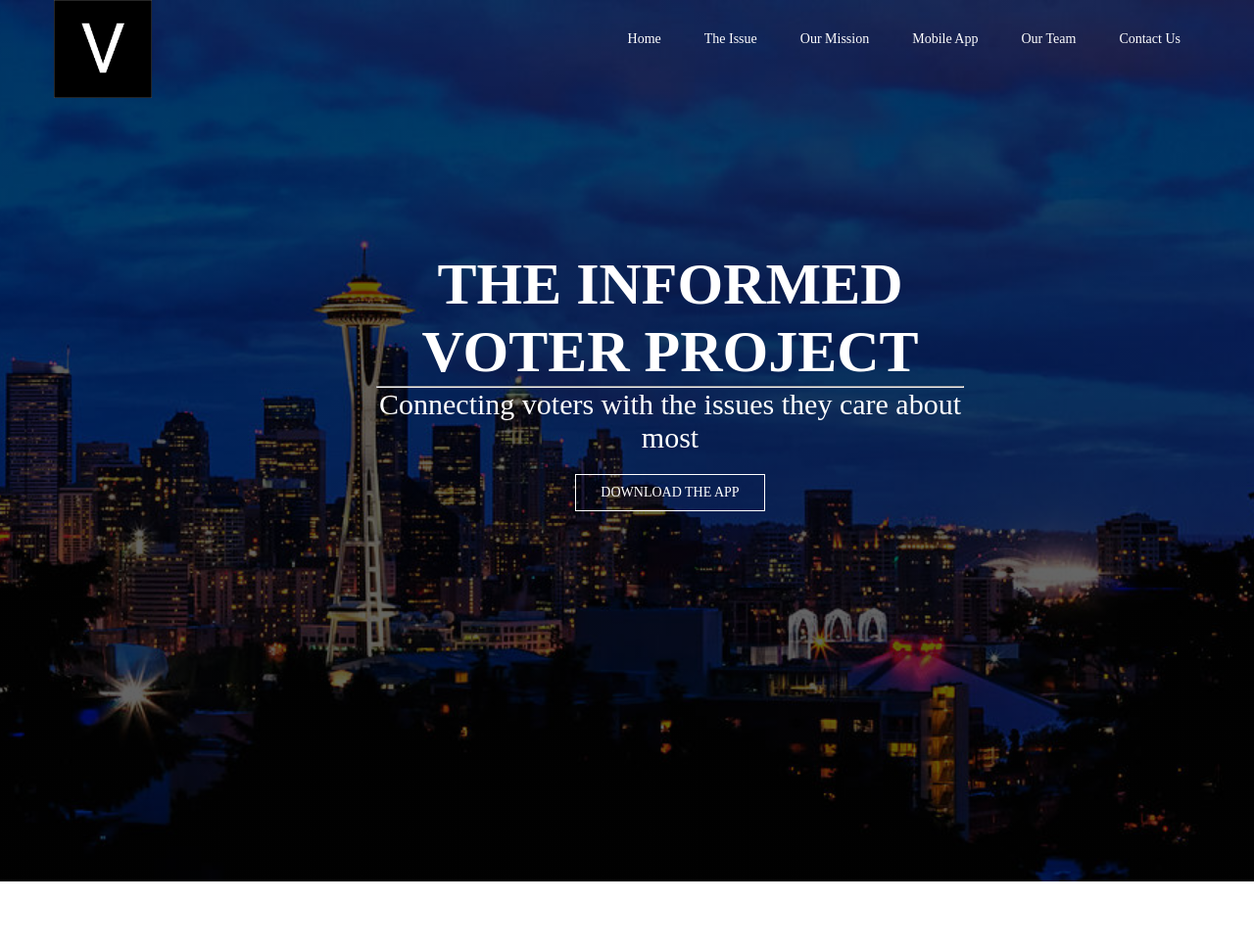
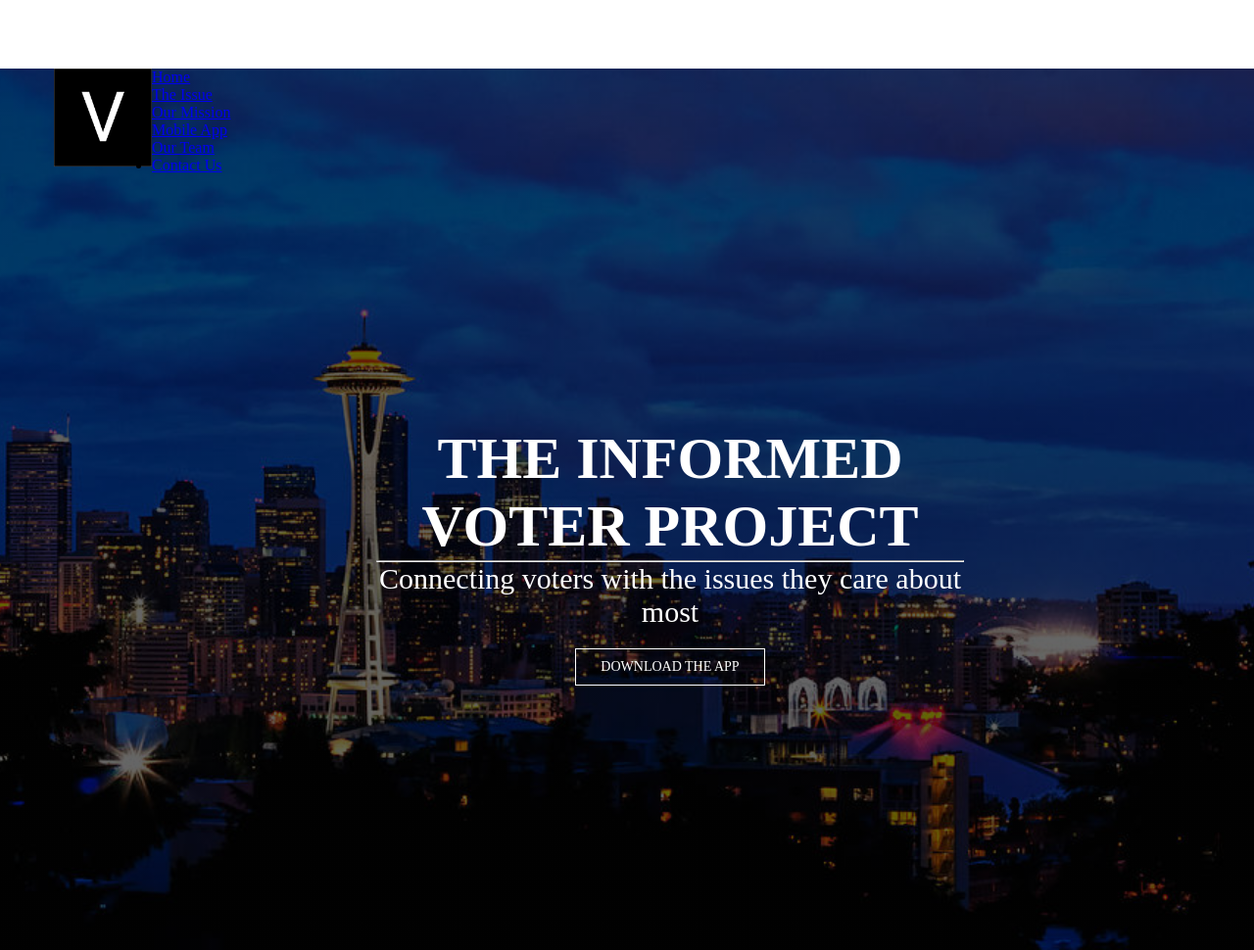
Before and after one commit to The-Informed-Voter-Project/website.github.io, a Jekyll site: the page index.html, which Jekyll copies as it is, in a window 1280 px wide. Shown: the whole page at 98% size. Built offline with Jekyll 4.4.1, drawn with Linux system fonts in a browser that asks for light colours; before the commit the page ends 900 px from its top, so only the background shows below that.

Commit message:
Update style.css

```diff
--- a/styles/style.css
+++ b/styles/style.css
@@ -18,28 +18,9 @@ header {
 }
 
 /* Navigation */
-.nav-area {
-   float: right;
-   list-style: none;
-   margin-top: 30px;
+body {
+    padding-top: 70px;
 }
-.nav-area li {
-   display: inline-block;
-}
-
-.nav-area li a {
-    color: #fff;
-    text-decoration:none;
-    padding: 5px 20px;
-    font-family: poppins;
-    font-size: 14px;
-}
-
-.nav-area li a:hover {
-    background: #fff;
-    color: #333;
-}
-
 /* Banner */
 
 .logo img{
```
